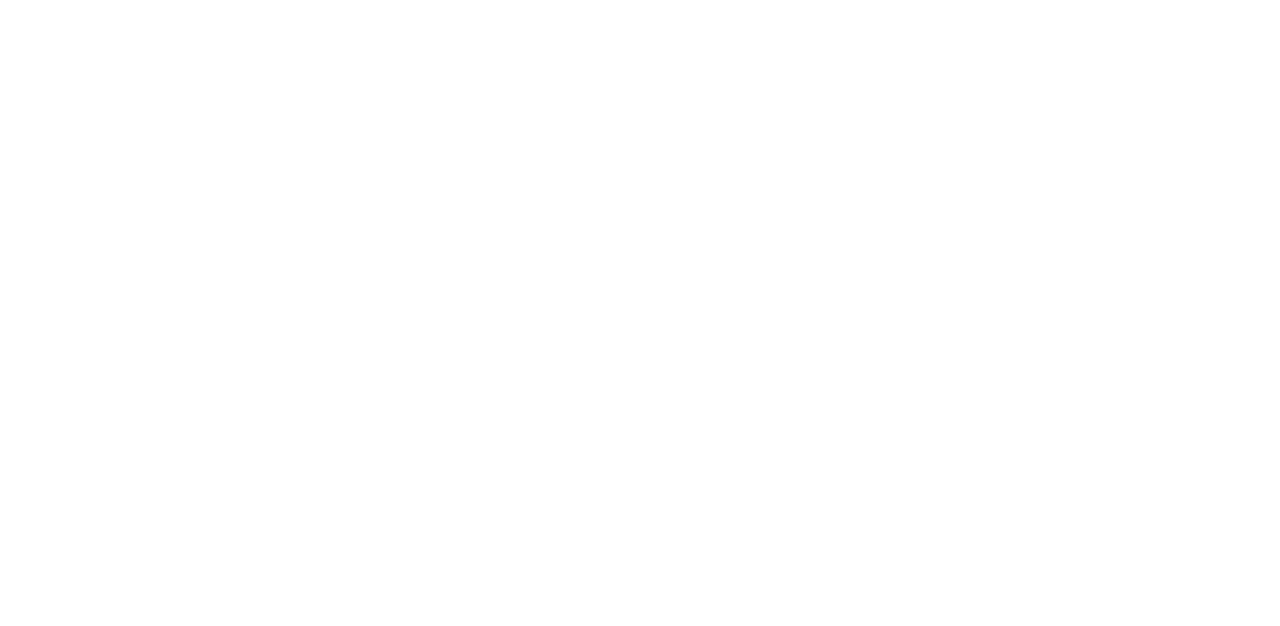
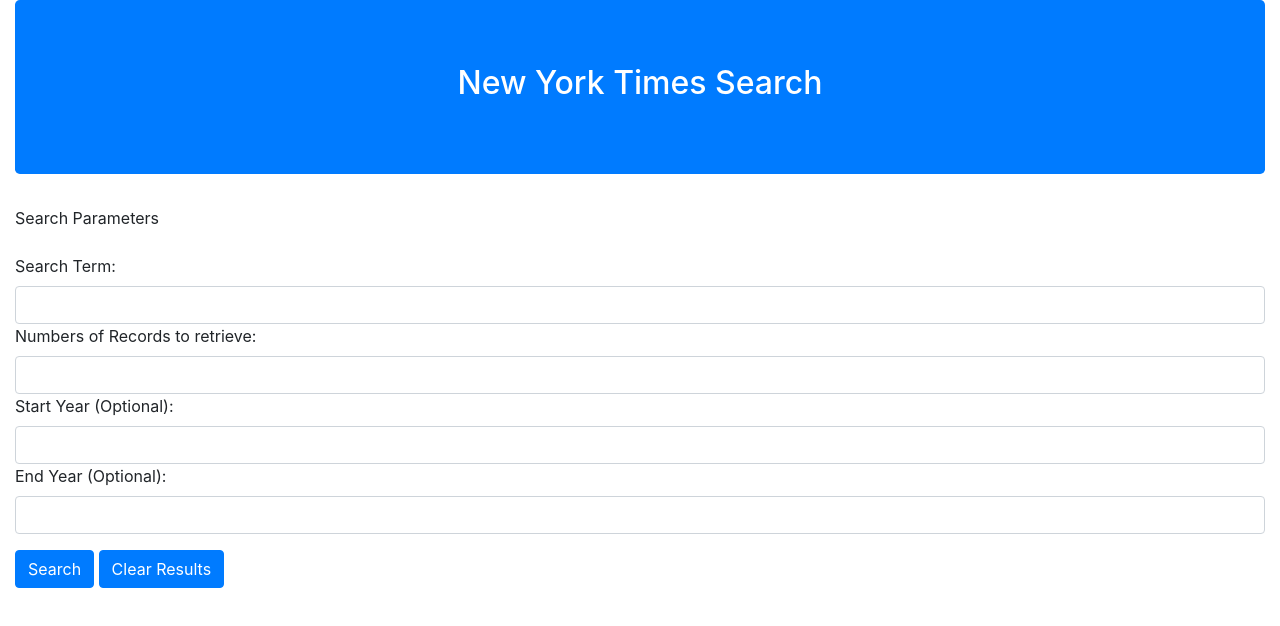
Before and after one commit to chainfire21/NYTimes, a plain HTML site: page index.html in a window 1280 px wide. Drawn offline with nearby package versions, Linux system fonts and the light colour scheme.

Commit message:
Initial Font-ent

```diff
--- a/index.html
+++ b/index.html
@@ -13,7 +13,29 @@
 </head>
 
 <body>
+    <div class="container-fluid">
+        <div class="jumbotron bg-primary text-white text-center"><h2>New York Times Search</h2>
+        </div>
+        <form>
+            <div class="form-group">
+              <div class"bg-secondary">Search Parameters</div><br>
+              <label for="search-term">Search Term:</label>
+              <input type="text" class="form-control" id="search-term">
 
+              <label for="search-term">Numbers of Records to retrieve:</label>
+              <input type="text" class="form-control" id="records">
+
+              <label for="search-term">Start Year (Optional):</label>
+              <input type="text" class="form-control" id="s-year">
+
+              <label for="search-term">End Year (Optional):</label>
+              <input type="text" class="form-control" id="e-year">
+            </div>
+
+            <button type="submit" class="btn btn-primary" id="submit">Search</button>
+            <button type="submit" class="btn btn-primary" id="clear">Clear Results</button>
+          </form>
+    </div>
 
     <script src="https://code.jquery.com/jquery-3.3.1.min.js" integrity="sha256-FgpCb/KJQlLNfOu91ta32o/NMZxltwRo8QtmkMRdAu8="
         crossorigin="anonymous"></script>
```
